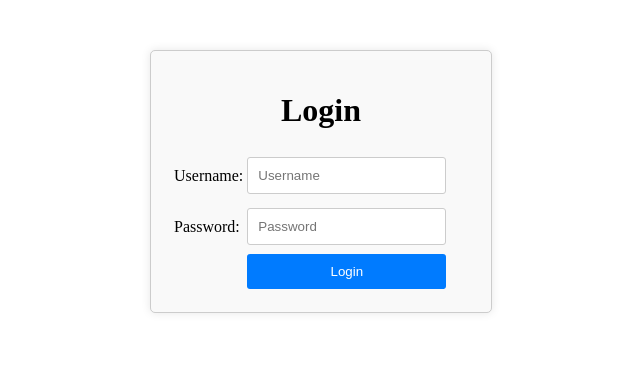
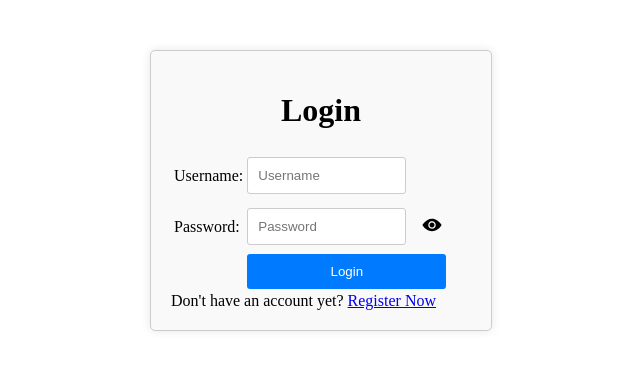
Before and after one commit to BASDAT-F14/TK-BASDAT-F14, a Django app: page /auth/login/ in a window 1280 px wide. Shown: the top 370 px of the page, without its empty margins (319-959 px from the left). Run offline with Django 5.2, Linux system fonts and the light colour scheme.

Commit message:
Update Login

```diff
--- a/authentication/templates/login.html
+++ b/authentication/templates/login.html
@@ -1,4 +1,7 @@
+{%load static %}
+
 <!DOCTYPE html>
+
 <html lang="en">
 <head>
     <meta charset="UTF-8">
@@ -20,7 +23,7 @@
         /* Style for the login form elements */
         .login input[type="text"],
         .login input[type="password"] {
-            width: 100%;
+            width: calc(100% - 40px); /* Adjusted width to accommodate the button */
             padding: 10px;
             margin: 5px 0;
             border: 1px solid #ccc;
@@ -59,6 +62,20 @@
         .login ul li {
             color: #dc3545;
         }
+
+        /* Style for password toggle button */
+        .password-toggle {
+            position: absolute;
+            right: 5px; /* Sesuaikan dengan jarak yang diinginkan dari kanan */
+            top: 50%; /* Menengahkan vertikalnya */
+            transform: translateY(-50%);
+            cursor: pointer;
+        }
+
+        .password-toggle img {
+            width: 20px;
+            height: 20px;
+        }
     </style>
 </head>
 <body>
@@ -73,8 +90,14 @@
                 </tr>
                 <tr>
                     <td>Password: </td>
-                    <td><input type="password" name="password" placeholder="Password" class="form-control"></td>
+                    <td style="position: relative;">
+                        <input type="password" name="password" id="password" placeholder="Password" class="form-control">
+                        <span id="togglePassword" class="password-toggle" onclick="togglePasswordVisibility()">
+                            <img class="iconsax-linear" src=".static/img/icon/matabuka.svg" id="toggleImage" />
+                        </span>
+                    </td>
                 </tr>
+
                 <tr>
                     <td></td>
                     <td><input class="btn login_btn" type="submit" value="Login"></td>
@@ -88,7 +111,24 @@
                 {% endfor %}
             </ul>
         {% endif %}
-        {% comment %} Don't have an account yet? <a href="{% url 'main:register' %}">Register Now</a> {% endcomment %}
+        <tr>
+            <td colspan="2" style="text-align: center;">
+                 Don't have an account yet? <a href="{% url 'register' %}">Register Now</a>
+            </td>
+        </tr>
     </div>
+    <script>
+        function togglePasswordVisibility() {
+            var passwordInput = document.getElementById("password");
+            var toggleImage = document.getElementById("toggleImage");
+            if (passwordInput.type === "password") {
+                passwordInput.type = "text";
+                toggleImage.src = '.static/img/icon/mata.svg';
+            } else {
+                passwordInput.type = "password";
+                toggleImage.src = '.static/img/icon/matabuka.svg';
+            }
+        }
+    </script>
 </body>
 </html>
--- a/authentication/templates/register.html
+++ b/authentication/templates/register.html
@@ -80,8 +80,12 @@
                     <td><input type="password" name="confirm_password" id="confirm_password" placeholder="Confirm Password" class="form-control"></td>
                 </tr>
                 <tr>
+                    <td><label for="country">Country:</label></td>
+                    <td><input type="text" name="country" id="country" placeholder="Country" class="form-control"></td>
+                </tr>
+                <tr>
                     <td></td>
-                    <td><input type="submit" name="submit" value="Register"></td>
+                    <td><a href="{% url 'login' %}"><input type="submit" name="submit" value="Register"></a></td>
                 </tr>
             </table>
         </form>
```
Also changed, not shown: authentication/templates/mata.svg (added), authentication/templates/matabuka.svg (added), static/base.html (renamed from templates/base.html), static/img/icon/mata.svg (added), static/img/icon/matabuka.svg (added).
